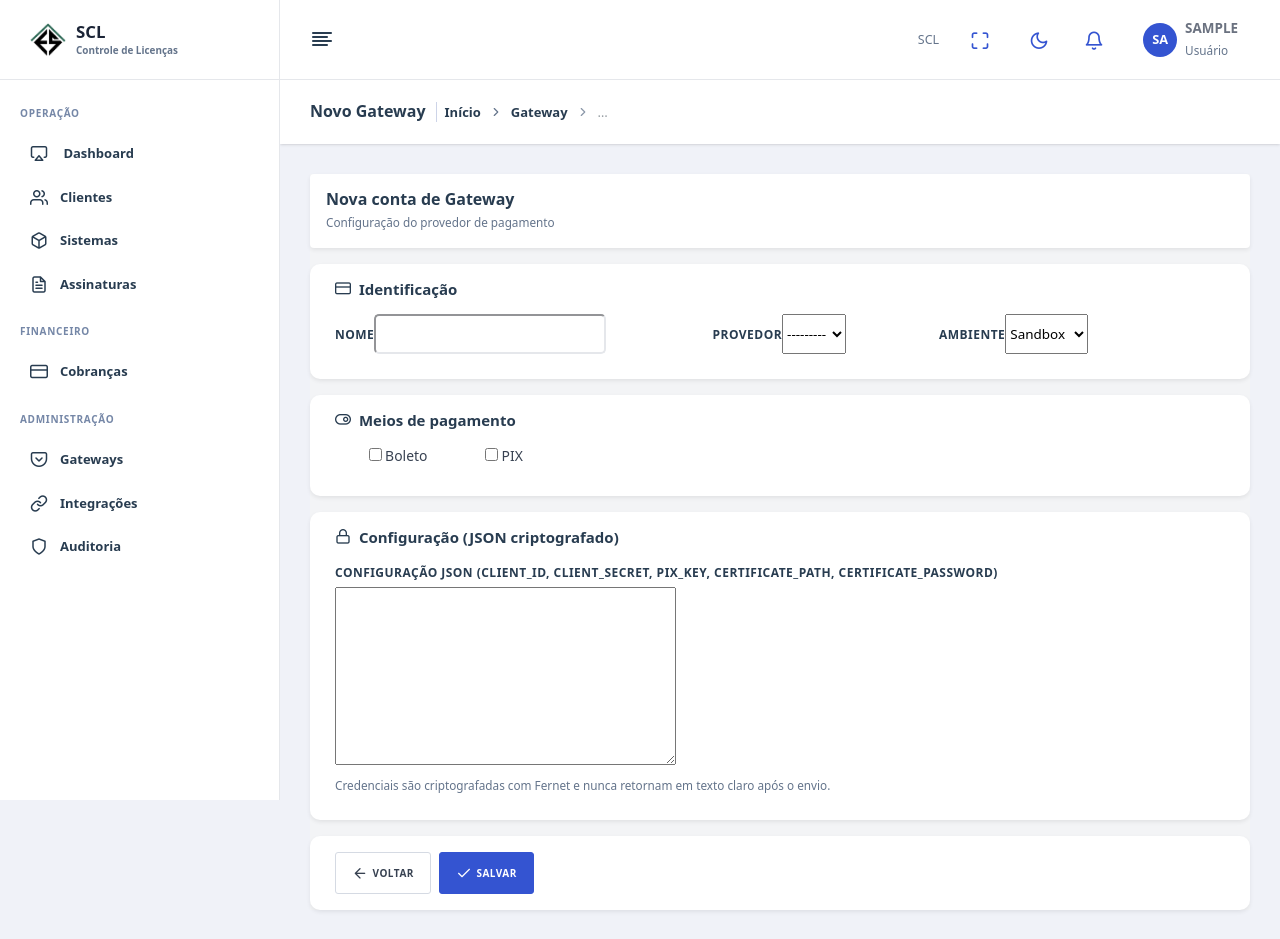
After one commit to leandrosantoslss/scl, a Django app: page /financeiro/gateways/nova/ in a window 1280 px wide. The commit adds this page. Run offline with Django 5.2, Linux system fonts and the light colour scheme; the visitor is signed in with stand-in values (Sample User, id 1); parts of the project's set-up code (start-up, migrations or seed data) failed here and were passed over; some libraries are stand-ins or nearby versions; some web fonts are replaced.

Commit message:
feat: add gateway accounts admin portal
- financeiro/forms.py: ContaGatewayForm with model fields (nome, provedor,
  ambiente, habilita_*) plus core configuracao_texto (JSON credential input).
- financeiro/views.py: gateway_list/create/detail/editar/ativar-desativar
  protected to Administrador/superuser; salvar_credenciais makes the
  Fernet-encrypted config save the credential JSON securely.
- financeiro/urls.py: paths /financeiro/gateways/(list)(create)(detail)(editar)(toggle).
- templates/financeiro/gateways/list.html: list tables with badges, actions.
- templates/financeiro/gateways/form.html: card-split sections with
  identificação, boleto/pix toggles e configuração textarea — json credencial
  never redisplayed once encrypted.
- templates/financeiro/gateways/detail.html: snapshot of account state.
- Sidebar: 'Gateways' link under Administração only for superuser.
- Proven via test client: list and form = 200; salt-value placeholders escaped.

```diff
--- a/financeiro/forms.py
+++ b/financeiro/forms.py
@@ -2,7 +2,7 @@ from datetime import datetime
 
 from django import forms
 
-from financeiro.models import ConfiguracaoFinanceira, Cobranca, Pagamento
+from financeiro.models import ConfiguracaoFinanceira, Cobranca, Pagamento, ContaGateway
 
 
 
@@ -72,3 +72,29 @@ class ConfiguracaoForm(WidgetBase):
         if carência < 0:
             raise forms.ValidationError("A carência não pode ser negativa.")
         return carência
+
+
+class ContaGatewayForm(forms.ModelForm):
+    configuracao_texto = forms.CharField(
+        required=False,
+        label="Configuração JSON (client_id, client_secret, pix_key, certificate_path, certificate_password)",
+        widget=forms.Textarea(attrs={"rows": 8}),
+    )
+
+    class Meta:
+        model = ContaGateway
+        fields = ("nome", "provedor", "ambiente", "habilita_boleto", "habilita_pix")
+
+    def clean_configuracao_texto(self):
+        import json as _json
+
+        texto = (self.cleaned_data.get("configuracao_texto") or "").strip()
+        if not texto:
+            return {}
+        try:
+            parsed = _json.loads(texto)
+        except Exception:
+            raise forms.ValidationError("Configuração deve ser um JSON válido.")
+        if not isinstance(parsed, dict):
+            raise forms.ValidationError("Configuração deve ser um objeto JSON ({}).")
+        return parsed
--- a/financeiro/urls.py
+++ b/financeiro/urls.py
@@ -19,4 +19,9 @@ urlpatterns = [
     path("cobrancas/<int:cobranca_pk>/emissoes/nova/", views.emissao_criar, name="emissao-criar"),
     path("emissoes/<int:pk>/", views.emissao_detalhar, name="emissao-detalhar"),
     path("emissoes/<int:pk>/cancelar/", views.emissao_cancelar, name="emissao-cancelar"),
+    path("gateways/", views.gateway_list, name="gateway-list"),
+    path("gateways/nova/", views.gateway_create, name="gateway-create"),
+    path("gateways/<int:pk>/", views.gateway_detail, name="gateway-detail"),
+    path("gateways/<int:pk>/editar/", views.gateway_editar, name="gateway-editar"),
+    path("gateways/<int:pk>/toggle/", views.gateway_ativar_desativar, name="gateway-toggle"),
 ]
--- a/financeiro/views.py
+++ b/financeiro/views.py
@@ -251,3 +251,98 @@ def emissao_cancelar(request, pk):
         emissao.erro_normalizado = "Cancelamento com resultado indefinido."
         emissao.save()
     return redirect(reverse("financeiro:cobranca-detail", args=[emissao.cobranca_id]))
+
+
+from financeiro.forms import ContaGatewayForm
+from financeiro.services import contas_gateway
+import os, json as _json  # noqa: F401
+
+
+def _admin_required(request):
+    from django.core.exceptions import PermissionDenied
+
+    if not request.user.is_superuser and not request.user.groups.filter(name__in=["Administrador"]).exists():
+        raise PermissionDenied
+
+
+@login_required
+def gateway_list(request):
+    _admin_required(request)
+    contas = ContaGateway.objects.all().order_by("provedor", "nome")
+    return render(request, "financeiro/gateways/list.html", {"contas": contas})
+
+
+@login_required
+def gateway_create(request):
+    _admin_required(request)
+    if request.method == "POST":
+        form = ContaGatewayForm(data=request.POST)
+        if form.is_valid():
+            from financeiro.crypto import encrypt_config
+            if form.cleaned_data.get("configuracao_texto"):
+                try:
+                    import json as _js
+                    parsed = _js.loads(form.cleaned_data.get("configuracao_texto") or "{}")
+                except Exception:
+                    pass
+            form.save(commit=False)
+            config_parsed = form.cleaned_data.pop("configuracao_texto", {})
+            form.cleaned_data["configuracao_criptografada"] = ""
+            with transaction.atomic():
+                conta = form.save(commit=False)
+                conta.configuracao_criptografada = ""
+                # será substituído no salvar_credenciais
+                conta.full_clean()
+                conta.save()
+                from financeiro.services.contas_gateway import salvar_credenciais
+                if config_parsed:
+                    salvar_credenciais(conta=conta, configuracao=config_parsed, usuario=request.user)
+            return redirect(reverse("financeiro:gateway-list"))
+    else:
+        form = ContaGatewayForm()
+    return render(request, "financeiro/gateways/form.html", {"form": form})
+
+
+@login_required
+def gateway_detail(request, pk):
+    _admin_required(request)
+    conta = get_object_or_404(ContaGateway, pk=pk)
+    return render(request, "financeiro/gateways/detail.html", {"conta": conta})
+
+
+@login_required
+def gateway_editar(request, pk):
+    _admin_required(request)
+    conta = get_object_or_404(ContaGateway, pk=pk)
+    if request.method == "POST":
+        from financeiro.services.contas_gateway import salvar_credenciais
+
+        form = ContaGatewayForm(data=request.POST, instance=conta)
+        if form.is_valid():
+            form.save(commit=False)
+            form.instance.alterado_por = request.user
+            config_parsed = form.cleaned_data.pop("configuracao_texto", {})
+            from django.db import transaction
+
+            with transaction.atomic():
+                instance = form.save()
+                if config_parsed:
+                    salvar_credenciais(conta=instance, configuracao=config_parsed, usuario=request.user)
+            return redirect(reverse("financeiro:gateway-list"))
+    else:
+        form = ContaGatewayForm(instance=conta)
+    return render(request, "financeiro/gateways/form.html", {"form": form, "conta": conta})
+
+
+@login_required
+def gateway_ativar_desativar(request, pk):
+    _admin_required(request)
+    conta = get_object_or_404(ContaGateway, pk=pk)
+    if request.method == "POST":
+        from financeiro.services.contas_gateway import ativar_conta, desativar_conta
+
+        if conta.ativo:
+            desativar_conta(conta=conta, usuario=request.user, motivo="via portal")
+        else:
+            ativar_conta(conta=conta, usuario=request.user)
+    return redirect(reverse("financeiro:gateway-list"))
--- /dev/null
+++ b/templates/financeiro/gateways/form.html
@@ -0,0 +1,76 @@
+{% extends "base_app.html" %}
+
+{% block title %}{% if conta %}Editar gateway{% else %}Nova gateway{% endif %}{% endblock %}
+{% block page_title %}{% if conta %}Editar Gateway{% else %}Novo Gateway{% endif %}{% endblock %}
+
+{% block breadcrumb %}
+<li class="breadcrumb-item"><a href="{% url 'portal:home' %}">Início</a></li>
+<li class="breadcrumb-item"><a href="{% url 'financeiro:gateway-list' %}">Gateway</a></li>
+<li class="breadcrumb-item active">…</li>
+{% endblock %}
+
+{% block content %}
+<div class="lotesis-form-page">
+    <div class="p-3 bg-white shadow-sm rounded mb-3">
+        <h2 class="h5 mb-1 fw-semibold">{% if conta %}Editar — {{ conta.nome }}{% else %}Nova conta de Gateway{% endif %}</h2>
+        <div class="text-muted small">Configuração do provedor de pagamento</div>
+    </div>
+
+    {% if form.non_field_errors %}<div class="alert alert-danger alert-dismissible">{% for e in form.non_field_errors %}{{ e }}{% endfor %}</div>{% endif %}
+
+    <form method="post" novalidate>
+        {% csrf_token %}
+        <div class="card border-0 shadow-sm mb-3">
+            <div class="card-header bg-transparent border-0 py-3"><h6 class="mb-0 fw-semibold"><i class="feather-credit-card me-1"></i> Identificação</h6></div>
+            <div class="card-body pt-0">
+                <div class="row g-3">
+                    <div class="col-md-5">
+                        <label class="form-label">{{ form.nome.label }}</label>{{ form.nome }}
+                    </div>
+                    <div class="col-md-3">
+                        <label class="form-label">{{ form.provedor.label }}</label>{{ form.provedor }}
+                    </div>
+                    <div class="col-md-3">
+                        <label class="form-label">{{ form.ambiente.label }}</label>{{ form.ambiente }}
+                    </div>
+                </div>
+            </div>
+        </div>
+
+        <div class="card border-0 shadow-sm mb-3">
+            <div class="card-header bg-transparent border-0 py-3"><h6 class="mb-0 fw-semibold"><i class="feather-toggle-right me-1"></i> Meios de pagamento</h6></div>
+            <div class="card-body pt-0">
+                <div class="d-flex flex-wrap gap-4">
+                    <div class="form-check form-switch">
+                        {{ form.habilita_boleto }}
+                        <label class="form-check-label" for="{{ form.habilita_boleto.id_for_label }}">{{ form.habilita_boleto.label }}</label>
+                    </div>
+                    <div class="form-check form-switch">
+                        {{ form.habilita_pix }}
+                        <label class="form-check-label" for="{{ form.habilita_pix.id_for_label }}">{{ form.habilita_pix.label }}</label>
+                    </div>
+                </div>
+            </div>
+        </div>
+
+        <div class="card border-0 shadow-sm mb-3">
+            <div class="card-header bg-transparent border-0 py-3">
+                <h6 class="mb-0 fw-semibold"><i class="feather-lock me-1"></i> Configuração (JSON criptografado)</h6>
+            </div>
+            <div class="card-body pt-0">
+                <label class="form-label" for="{{ form.configuracao_texto.id_for_label }}">{{ form.configuracao_texto.label }}</label>
+                {{ form.configuracao_texto }}
+                <small class="text-muted d-block mt-1">Credenciais são criptografadas com Fernet e nunca retornam em texto claro após o envio.</small>
+                {% for error in form.configuracao_texto.errors %}<div class="text-danger small">{{ error }}</div>{% endfor %}
+            </div>
+        </div>
+
+        <div class="card border-0 shadow-sm">
+            <div class="card-body d-flex flex-wrap gap-2 py-3">
+                <a href="{% url 'financeiro:gateway-list' %}" class="btn btn-light"><i class="feather-arrow-left me-1"></i> Voltar</a>
+                <button type="submit" class="btn btn-primary"><i class="feather-check me-1"></i> Salvar</button>
+            </div>
+        </div>
+    </form>
+</div>
+{% endblock %}
--- a/templates/partials/_sidebar.html
+++ b/templates/partials/_sidebar.html
@@ -29,6 +29,7 @@
 
                 {% if user.is_superuser %}
                 <li class="nxl-item nxl-caption"><label>Administração</label></li>
+                <li class="nxl-item"><a href="{% url 'financeiro:gateway-list' %}" class="nxl-link"><span class="nxl-micon"><i class="feather-pocket"></i></span><span class="nxl-mtext">Gateways</span></a></li>
                 <li class="nxl-item"><a href="{% url 'integracoes:list' %}" class="nxl-link"><span class="nxl-micon"><i class="feather-link"></i></span><span class="nxl-mtext">Integrações</span></a></li>
                 {% endif %}
 
```
Also changed, not shown: templates/financeiro/gateways/detail.html (added, +16 -0 lines), templates/financeiro/gateways/list.html (added, +46 -0 lines).
